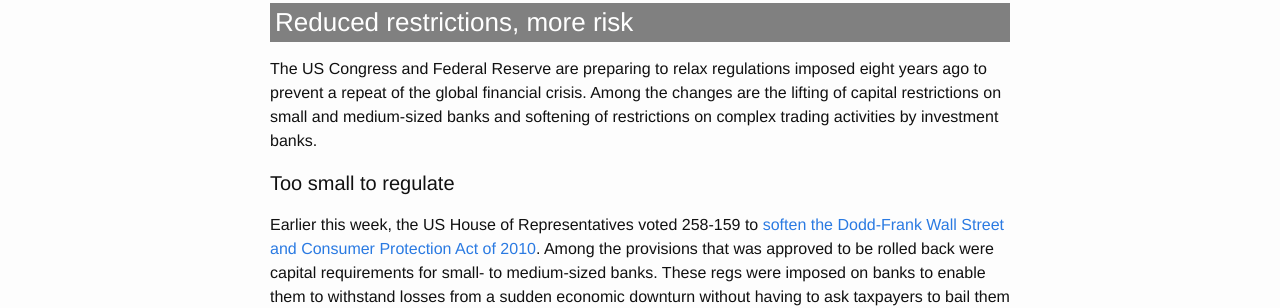
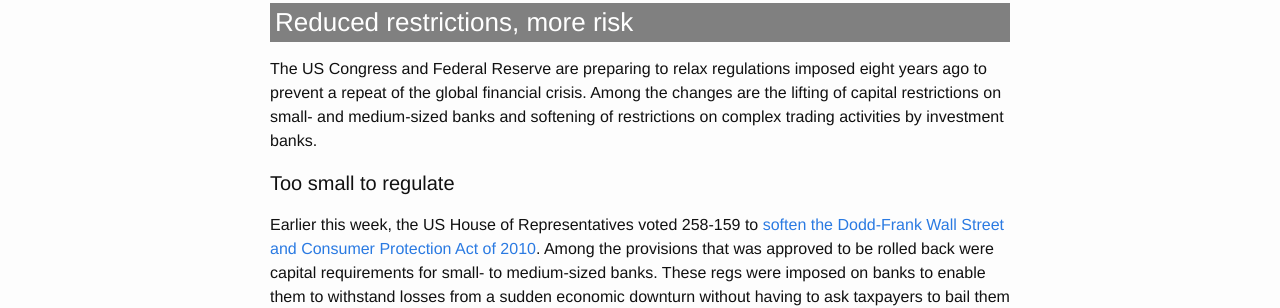
Before and after one commit to Sparkleleuk/Sustainability_Matters, a Jekyll site: the page built from _posts/2018-06-01-volcker-whales.markdown, in a window 1280 px wide. Shown: the part 283-591 px from the top of the page. Built offline with Jekyll 4.4.1, drawn with Linux system fonts in a browser that asks for light colours.

```diff
--- a/_posts/2018-06-01-volcker-whales.markdown
+++ b/_posts/2018-06-01-volcker-whales.markdown
@@ -7,7 +7,7 @@ categories: [Finance, Environment]
 
 ### Reduced restrictions, more risk
 
-The US Congress and Federal Reserve are preparing to relax regulations imposed eight years ago to prevent a repeat of the global financial crisis. Among the changes are the lifting of capital restrictions on small and medium-sized banks and softening of restrictions on complex trading activities by investment banks.
+The US Congress and Federal Reserve are preparing to relax regulations imposed eight years ago to prevent a repeat of the global financial crisis. Among the changes are the lifting of capital restrictions on small- and medium-sized banks and softening of restrictions on complex trading activities by investment banks.
 
 #### Too small to regulate
 
```
